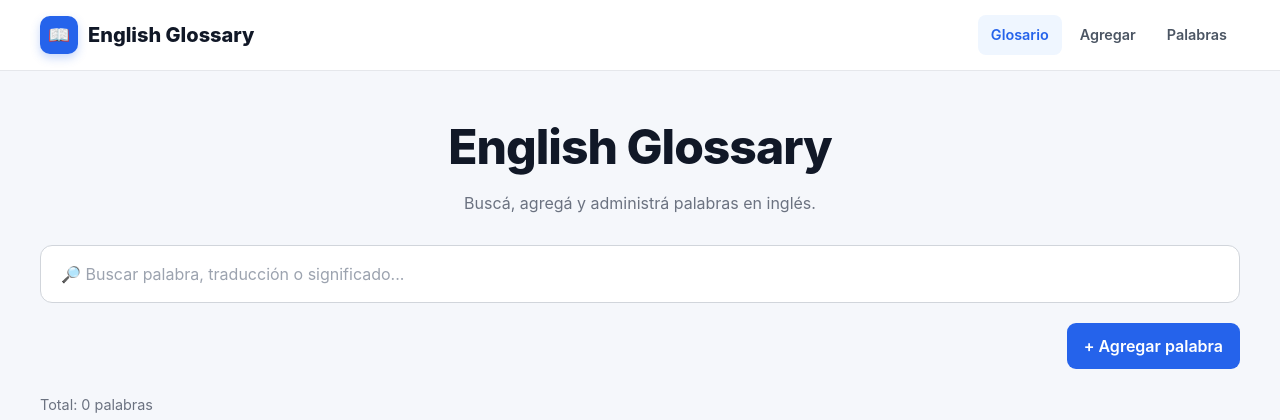
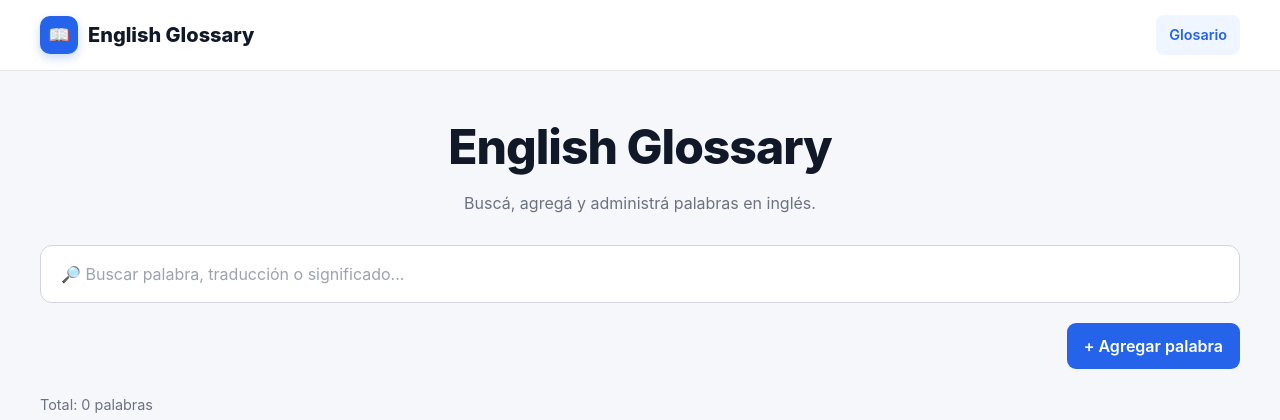
Before and after one commit to TotiManuel/Crear, a Flask app: page / in a window 1280 px wide. Shown: the top 420 px of the page. Run offline with Flask 3, Linux system fonts and the light colour scheme.

Commit message:
Update base

```diff
--- a/templates/base.html
+++ b/templates/base.html
@@ -956,14 +956,6 @@
                     Glosario
                 </a>
 
-                <a href="#agregar">
-                    Agregar
-                </a>
-
-                <a href="#palabras">
-                    Palabras
-                </a>
-
             </nav>
 
         </div>
```
